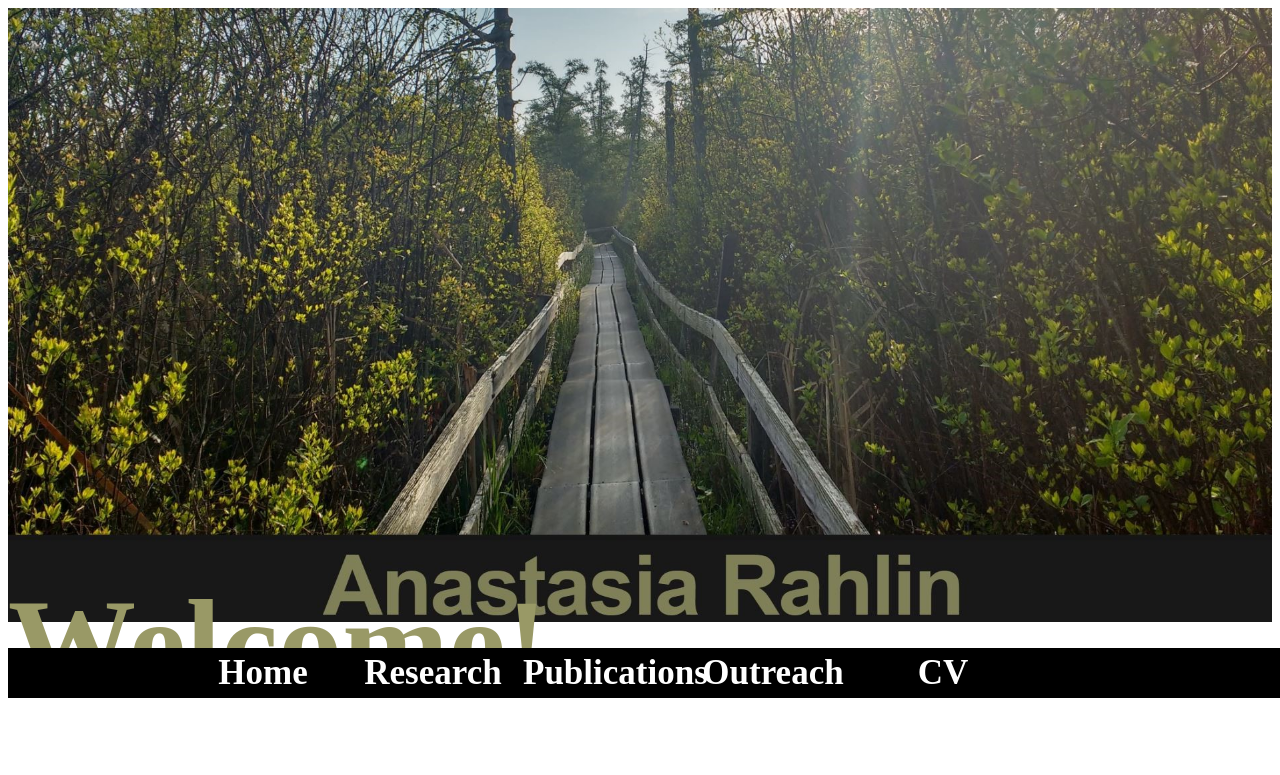
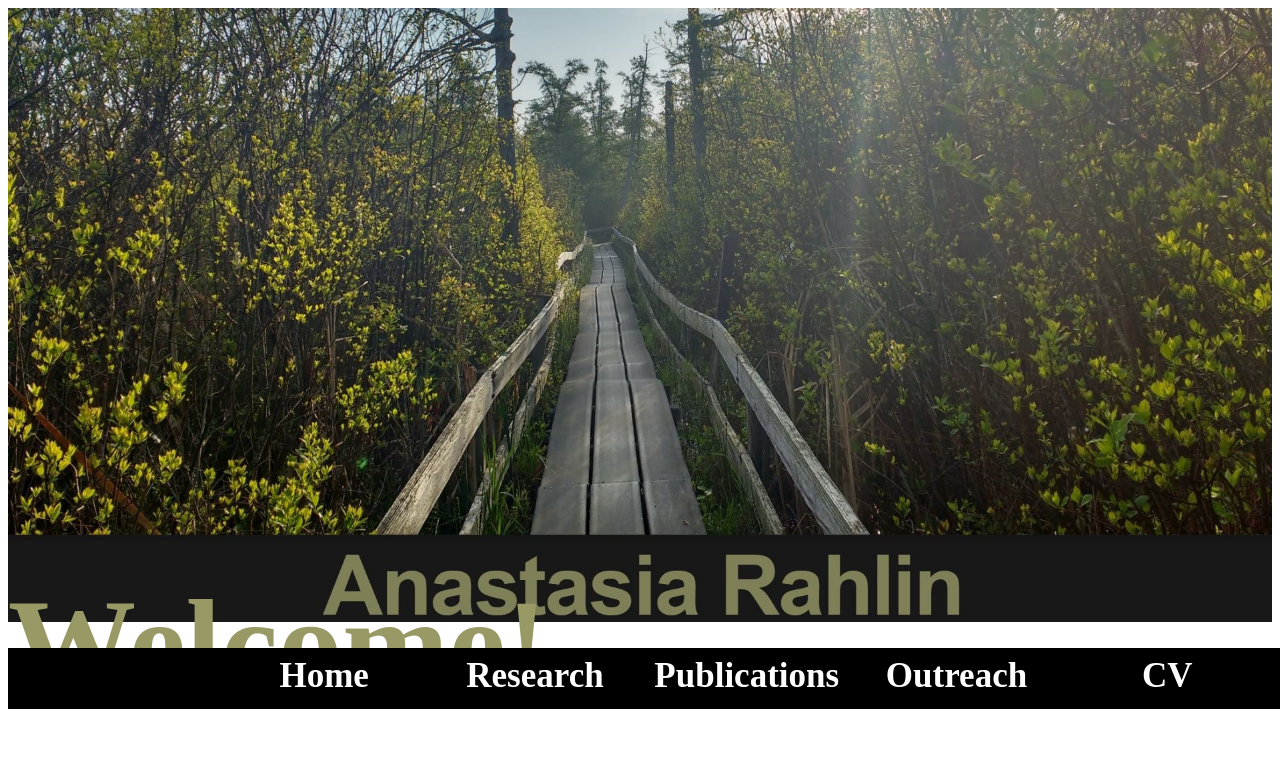
Before and after one commit to anarahlin/anarahlin.github.io, a Jekyll site: the page built from index.html, in a window 1280 px wide. Shown: the top 775 px of the page. Built offline with Jekyll 4.4.1, drawn with Linux system fonts in a browser that asks for light colours; nearby versions of some CDN libraries; the list of posts is cut into pages by our own code; comment, search, counter and statistics services are not loaded; grey boxes are pictures that could not be loaded.

Commit message:
Update nav.html

```diff
--- a/_includes/nav.html
+++ b/_includes/nav.html
@@ -111,10 +111,11 @@ h8{
   color: #f2f2f2;
   text-align: center;
   margin-top: 0px;  /* can change this if it's too big */
-  padding: 5px 5px;
+  margin-bottom: 5px;
+  padding: 8px 14px;
   text-decoration: none;
   font-size: 20px;
-  width: 12.5%; /* five equal-width links, 20% */
+  width: 14.28%; /* five equal-width links, 20% */
 }
 
 /* Add a background color on mouse-over */
```
